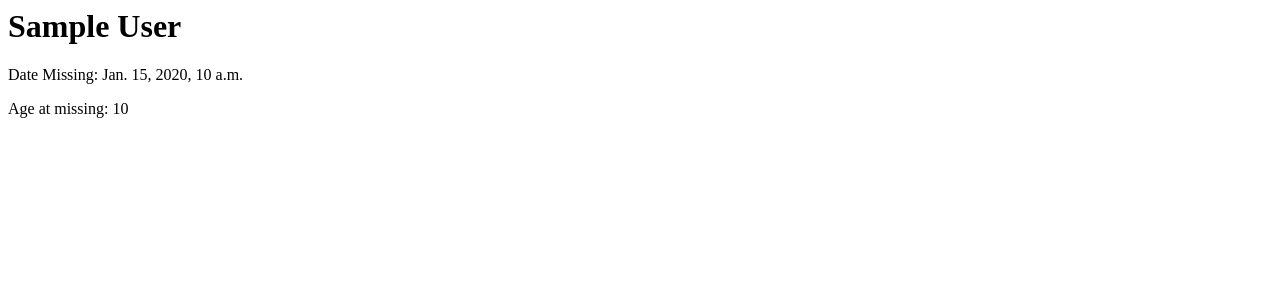
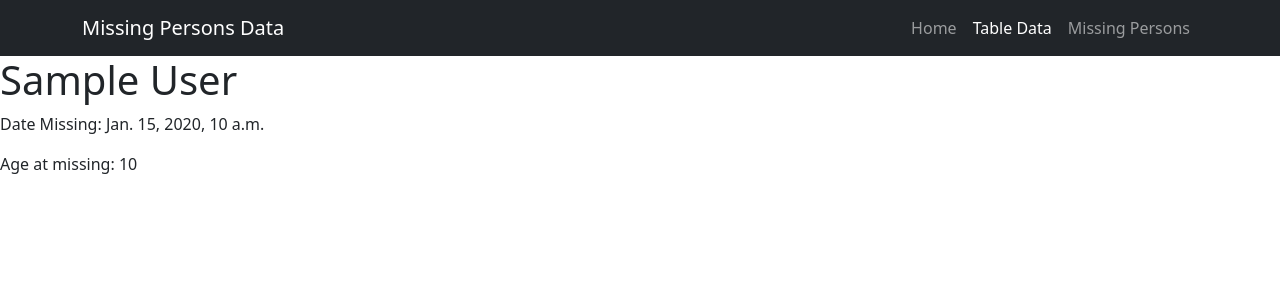
Before and after one commit to braxsimmons/MissingPersons1, a Django app: template missingapp/templates/missingapp/persondetails.html in a window 1280 px wide. Shown: the top 300 px of the page. Run offline with Django 3.2, Linux system fonts and the light colour scheme; the template is opened without the code that fills it: most values are stand-ins (such as "Sample title", 1, 10 or a date in 2020); some libraries are stand-ins or nearby versions.

Commit message:
Added header to person details page

```diff
--- a/missingapp/templates/missingapp/persondetails.html
+++ b/missingapp/templates/missingapp/persondetails.html
@@ -1,5 +1,24 @@
-<html>
-    <h1>{{ item.first_name }} {{ item.last_name }}</h1>
-    <p>Date Missing: {{ item.date_missing }}</p>
-    <p>Age at missing: {{ item.age_at_missing }}</p>
+{%extends "base.html"%}
+    <!-- Load CSS/Bootstrap -->
+    {% block content%}
+    {% load static %}
+    <link rel="stylesheet" type="text/css" href="{% static 'styles.css' %}">
+  <!-- Responsive navbar-->
+  <nav class="navbar navbar-expand-lg navbar-dark bg-dark">
+    <div class="container">
+        <a class="navbar-brand" href="#!">Missing Persons Data</a>
+        <button class="navbar-toggler" type="button" data-bs-toggle="collapse" data-bs-target="#navbarSupportedContent" aria-controls="navbarSupportedContent" aria-expanded="false" aria-label="Toggle navigation"><span class="navbar-toggler-icon"></span></button>
+        <div class="collapse navbar-collapse" id="navbarSupportedContent">
+            <ul class="navbar-nav ms-auto mb-2 mb-lg-0">
+              <li class="nav-item"><a class="nav-link" href="#!">Home</a></li>
+                <li class="nav-item"><a class="nav-link active" aria-current="page" href="http://127.0.0.1:8000">Table Data</a></li>
+                <li class="nav-item"><a class="nav-link" href="#!">Missing Persons</a></li>
+            </ul>
+        </div>
+    </div>
+</nav>
+        <h1>{{ item.first_name }} {{ item.last_name }}</h1>
+        <p>Date Missing: {{ item.date_missing }}</p>
+        <p>Age at missing: {{ item.age_at_missing }}</p>
+{%endblock%}
 </html>
```
